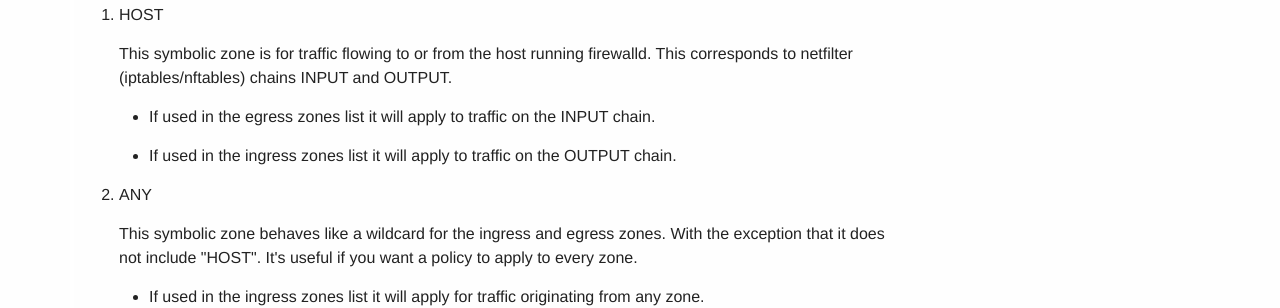
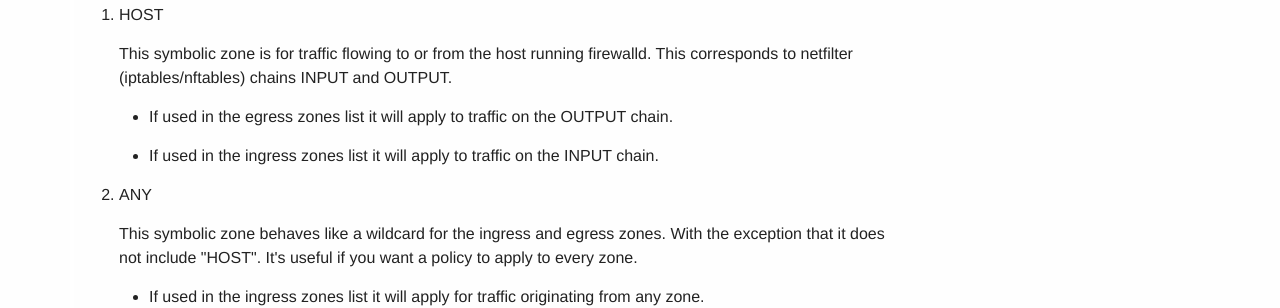
Before and after one commit to firewalld/firewalld.github.io, a Jekyll site: the page built from documentation/man-pages/firewalld.policies.html, in a window 1280 px wide. Shown: the part 1181-1489 px from the top of the page. Built offline with Jekyll 4.4.1, drawn with Linux system fonts in a browser that asks for light colours.

```diff
--- a/documentation/man-pages/firewalld.policies.html
+++ b/documentation/man-pages/firewalld.policies.html
@@ -46,10 +46,10 @@ title: firewalld.policies
                         netfilter (iptables/nftables) chains INPUT and OUTPUT.
                     </p><div class="itemizedlist"><ul class="itemizedlist" style="list-style-type: disc; "><li class="listitem"><p>
                                 If used in the egress zones list it will apply to
-                                traffic on the INPUT chain.
+                                traffic on the OUTPUT chain.
                             </p></li><li class="listitem"><p>
                                 If used in the ingress zones list it will apply
-                                to traffic on the OUTPUT chain.
+                                to traffic on the INPUT chain.
                             </p></li></ul></div></li><li class="listitem"><p>ANY</p><p>
                         This symbolic zone behaves like a wildcard for the
                         ingress and egress zones. With the exception that it
```
